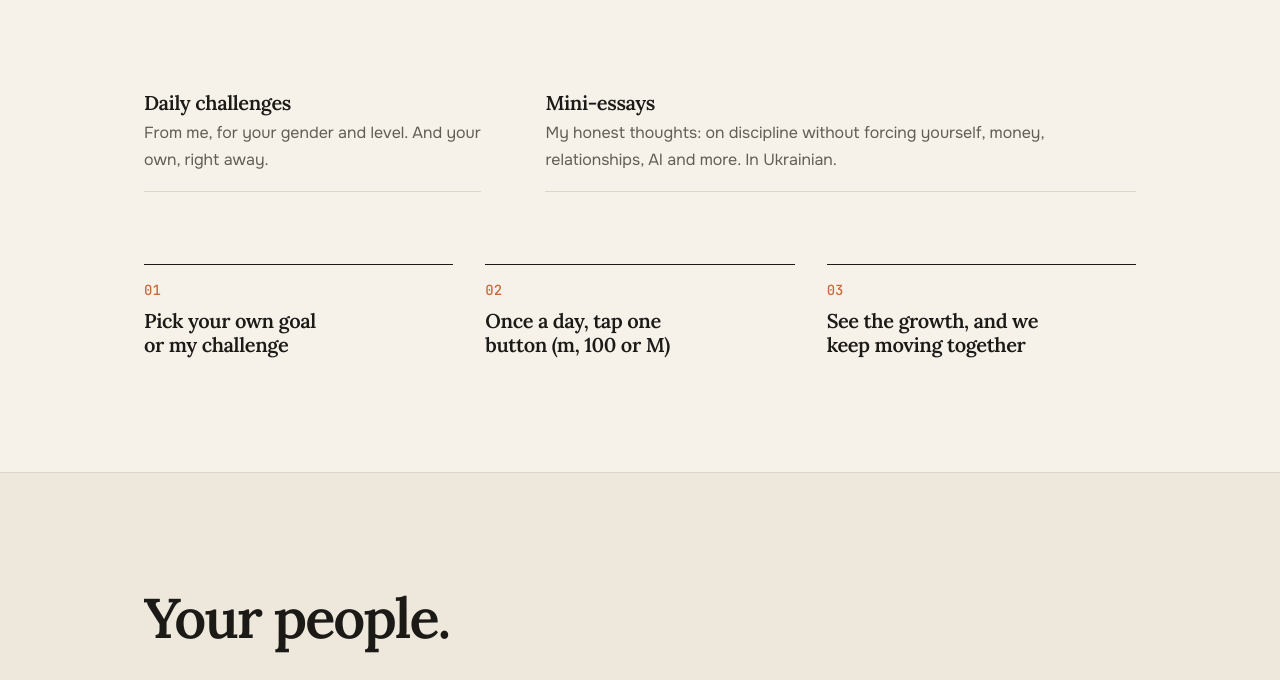
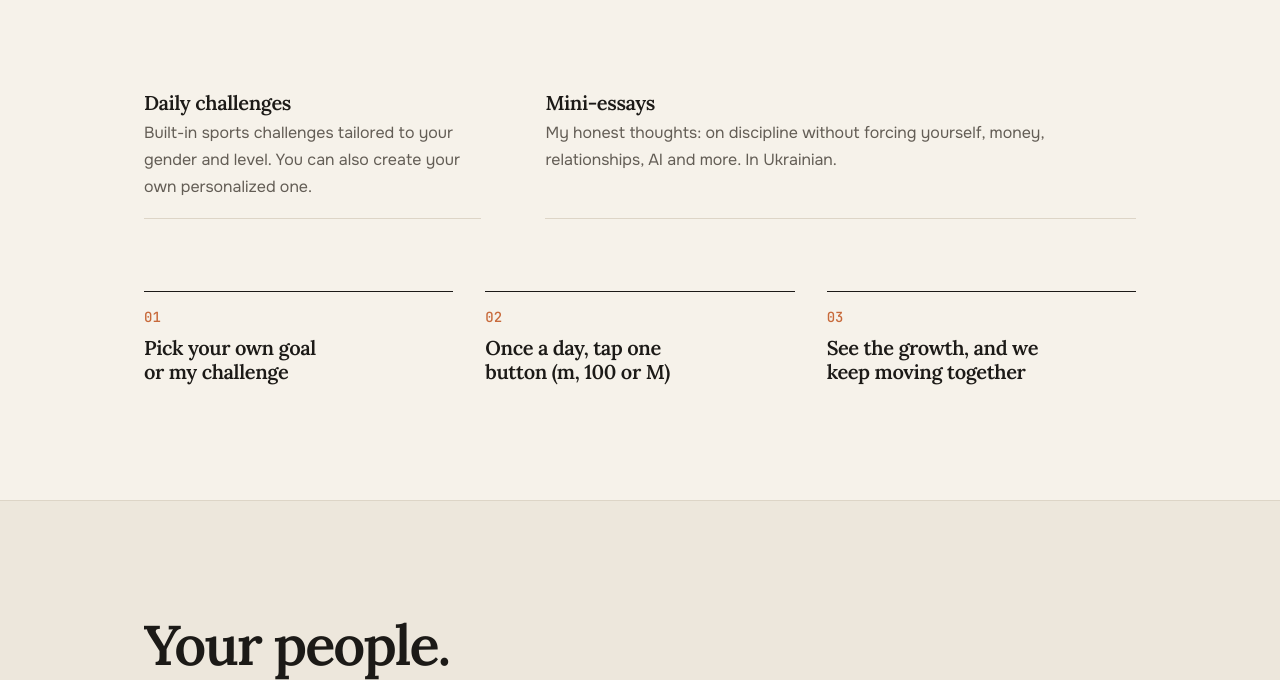
Before and after one commit to ToluOmis/x37-site, a plain HTML site: page index.html in a window 1280 px wide. Shown: the part 2959-3639 px from the top of the page. Drawn offline with Linux system fonts and the light colour scheme.

Commit message:
Daily challenges copy, period in price note
Co-Authored-By: Claude Opus 5.5 <noreply@anthropic.com>
Claude-Session: https://claude.ai/code/session_017tCMnbDd2Xu9b1bTgGDKXw

```diff
--- a/index.html
+++ b/index.html
@@ -481,7 +481,7 @@ const T = {
     lv_n:"База", lv_n_p:"Твій звичайний добрий день. Те, що ти робиш, коли все йде нормально.",
     lv_x:"Більше за базу", lv_x_p:"На натхненні. Не плануєш, просто ловиш, коли прийде.",
     f_p:"За формулою Бернуллі дні не додаються, а перемножуються: ×1,01 × 1,02 × 1,005 × … Тому маленька m щодня сильніша за героїчний ривок раз на місяць.",
-    inside:[["Щоденні челенджі","Від мене, під твою стать і рівень. І свої, одразу."],
+    inside:[["Щоденні челенджі","У базі спортивні, під твою стать і рівень. Також можна створити свій персоналізований."],
             ["Міні-есе","Мої думки й нутро: про дисципліну без насильства, гроші, стосунки, AI та інше.","Класик психології Альберт Бандура придумав термін «тріадична реципрокна причинність». Перекладаю: ти формуєш середовище, а середовище формує тебе. Більшість із нас бере в цьому процесі участь переважно як сировина.\n\nАмериканський генерал Чарльз Крулак, морська піхота, помітив дивну річ. Коли новобранцям давали наказ без детальної інструкції, вони не панікували. Вони самі вигадували рішення і раптом починали по-справжньому старатися.\n\nТобто навіть там, де свобода це вибір між «так, сер» і «сер, так, сер», людині потрібне відчуття, що кермо в її руках."]],
     steps:[["Обираєш свою ціль або мій челендж"],
            ["Раз на день тиснеш одну кнопку (m, 100 чи M)"],
@@ -494,7 +494,7 @@ const T = {
     sub:(c)=>[`${c.marked} з 30 днів з відміткою`, c.s?`пропусків: ${c.s}`:"", c.f?`заморозок: ${c.f}`:""].filter(Boolean).join(" · "),
     ch_min:"тільки m щодня", ch_day:"день",
     pr_h:"Ціна.",
-    o_badge:"Бонус для друзів", o_h:"Місяць", o_per:"за перший місяць", o_then:"далі 547 грн на місяць", o_btn:"Спробувати за 100 грн", o_note:(d)=>`Стартова ціна діє 47 годин${d ? `, до ${d}` : " від запуску"}. Чому 47? Бо 4 і 7 мої улюблені цифри`,
+    o_badge:"Бонус для друзів", o_h:"Місяць", o_per:"за перший місяць", o_then:"далі 547 грн на місяць", o_btn:"Спробувати за 100 грн", o_note:(d)=>`Стартова ціна діє 47 годин${d ? `, до ${d}` : " від запуску"}. Чому 47? Бо 4 і 7 мої улюблені цифри.`,
     o_date:{loc:"uk-UA", tz:"за Києвом"},
     o_left:(h,m,s)=>`${h}:${m}:${s}`,
     m_h:"Місяць", m_per:"на місяць", m_btn:"Обрати місяць",
@@ -544,7 +544,7 @@ const T = {
     lv_n:"Base", lv_n_p:"Your normal good day. What you do when things are going fine.",
     lv_x:"More than the base", lv_x_p:"When you're inspired. You don't plan it, you catch it when it comes.",
     f_p:"By Bernoulli's formula, days don't add up, they multiply: ×1.01 × 1.02 × 1.005 × … That's why a small m every day beats a heroic sprint once a month.",
-    inside:[["Daily challenges","From me, for your gender and level. And your own, right away."],
+    inside:[["Daily challenges","Built-in sports challenges tailored to your gender and level. You can also create your own personalized one."],
             ["Mini-essays","My honest thoughts: on discipline without forcing yourself, money, relationships, AI and more. In Ukrainian."]],
     steps:[["Pick your own goal or my challenge"],
            ["Once a day, tap one button (m, 100 or M)"],
@@ -557,7 +557,7 @@ const T = {
     sub:(c)=>[`${c.marked} of 30 days checked in`, c.s?`skips: ${c.s}`:"", c.f?`freezes: ${c.f}`:""].filter(Boolean).join(" · "),
     ch_min:"only m every day", ch_day:"day",
     pr_h:"Price.",
-    o_badge:"Bonus for friends", o_h:"Month", o_per:"for the first month", o_then:"then 547 UAH a month", o_btn:"Try it for 100 UAH", o_note:(d)=>`The launch price is live for 47 hours${d ? `, until ${d}` : " from launch"}. Why 47? Because 4 and 7 are my favorite numbers`,
+    o_badge:"Bonus for friends", o_h:"Month", o_per:"for the first month", o_then:"then 547 UAH a month", o_btn:"Try it for 100 UAH", o_note:(d)=>`The launch price is live for 47 hours${d ? `, until ${d}` : " from launch"}. Why 47? Because 4 and 7 are my favorite numbers.`,
     o_date:{loc:"en-GB", tz:"Kyiv time"},
     o_left:(h,m,s)=>`${h}:${m}:${s}`,
     m_h:"Month", m_per:"a month", m_btn:"Choose a month",
```
